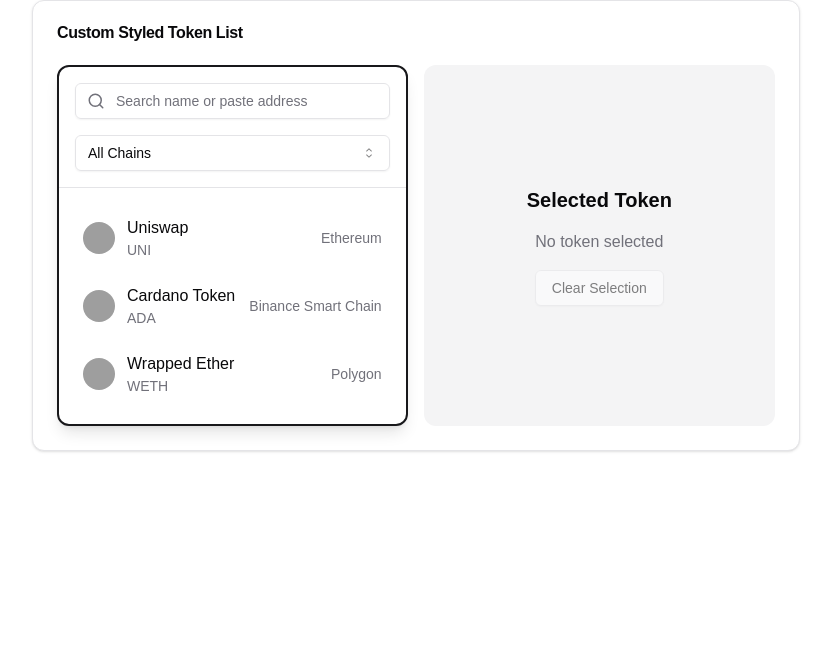
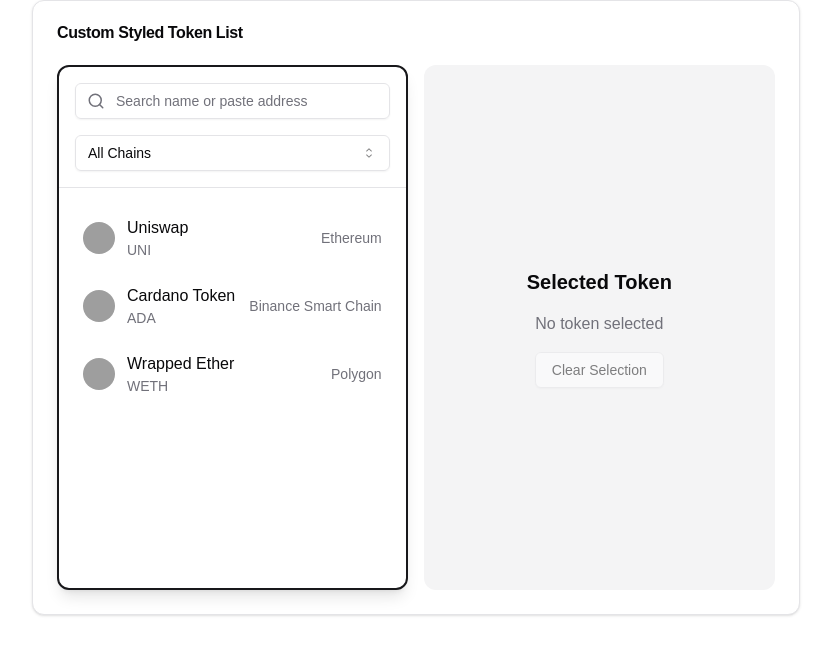
Before and after one commit to Skythrill256/UI-Components, a Next.js app: page /tokens in a window 1280 px wide. Shown: the top 654 px of the page, without its empty margins (224-1055 px from the left). Built offline with nearby package versions, Linux system fonts and the light colour scheme; grey boxes are pictures that could not be loaded.

Commit message:
token list

```diff
--- a/src/app/page.tsx
+++ b/src/app/page.tsx
@@ -14,9 +14,11 @@ const page = () => {
         onAddressChange={(address) => console.log("New address:", address)}
       />
       <div className="container mx-auto p-4">
-      <h1 className="text-2xl font-bold mb-4">Token List</h1>
-      <TokenList />
-    </div>
+        <h1 className="text-2xl font-bold mb-4">Token List</h1>
+        <TokenList
+          maxHeight="400px"
+        />
+      </div>
     </div>
   )
 }
--- a/src/components/token-list.tsx
+++ b/src/components/token-list.tsx
@@ -30,6 +30,7 @@ export interface TokenListProps extends React.HTMLAttributes<HTMLDivElement> {
   onSelectToken?: (token: Token) => void
   initialChainId?: number | "all"
   maxHeight?: string
+  minHeight?: string
   showNetworkFilter?: boolean
   customTokens?: Token[]
   chainIdToName?: { [key: number]: string }
@@ -40,6 +41,7 @@ export const TokenList = React.forwardRef<HTMLDivElement, TokenListProps>(
     onSelectToken,
     initialChainId = "all",
     maxHeight = "400px",
+    minHeight = "150px",
     showNetworkFilter = true,
     customTokens,
     chainIdToName = defaultChainIdToName,
@@ -63,10 +65,20 @@ export const TokenList = React.forwardRef<HTMLDivElement, TokenListProps>(
     )
 
     return (
-      <div ref={ref} className={cn("w-full max-w-md bg-background rounded-lg shadow-lg overflow-hidden", className)} {...props}>
+      <div
+        ref={ref}
+        className={cn(
+          "w-full max-w-md bg-background rounded-lg shadow-lg overflow-hidden",
+          className
+        )}
+        {...props}
+      >
         <div className="p-4 border-b space-y-4">
           <div className="relative">
-            <Search className="absolute left-3 top-1/2 transform -translate-y-1/2 text-muted-foreground" size={18} />
+            <Search
+              className="absolute left-3 top-1/2 transform -translate-y-1/2 text-muted-foreground"
+              size={18}
+            />
             <Input
               type="text"
               placeholder="Search name or paste address"
@@ -83,22 +95,30 @@ export const TokenList = React.forwardRef<HTMLDivElement, TokenListProps>(
               <SelectContent>
                 <SelectItem value="all">All Chains</SelectItem>
                 {Object.entries(chainIdToName).map(([id, name]) => (
-                  <SelectItem key={id} value={id}>{name}</SelectItem>
+                  <SelectItem key={id} value={id}>
+                    {name}
+                  </SelectItem>
                 ))}
               </SelectContent>
             </Select>
           )}
         </div>
-        <ScrollArea className={`h-[${maxHeight}]`}>
+
+        <ScrollArea className="h-[calc(100vh-200px)]" style={{ maxHeight, minHeight }}>
           <div className="p-4">
-            {filteredTokens.map((token) => (
+            {filteredTokens.length > 0 ? (
+              filteredTokens.map((token) => (
                 <div
                   key={`${token.chainId}-${token.address}`}
                   className="flex items-center justify-between py-3 hover:bg-accent rounded-md px-2 cursor-pointer"
                   onClick={() => onSelectToken && onSelectToken(token)}
                 >
                   <div className="flex items-center">
-                  <img src={token.logoURI} alt={token.name} className="w-8 h-8 rounded-full mr-3" />
+                    <img
+                      src={token.logoURI}
+                      alt={token.name}
+                      className="w-8 h-8 rounded-full mr-3"
+                    />
                     <div>
                       <div className="font-medium">{token.name}</div>
                       <div className="text-sm text-muted-foreground">{token.symbol}</div>
@@ -108,7 +128,10 @@ export const TokenList = React.forwardRef<HTMLDivElement, TokenListProps>(
                     {chainIdToName[token.chainId] || `Chain ID: ${token.chainId}`}
                   </div>
                 </div>
-            ))}
+              ))
+            ) : (
+              <div className="text-center text-sm text-muted-foreground">No tokens found</div>
+            )}
           </div>
         </ScrollArea>
       </div>
```
Also changed, not shown: 1 other file (tests, documents, lock files or other folders). Lines whose indentation alone changed are shown as unchanged.
